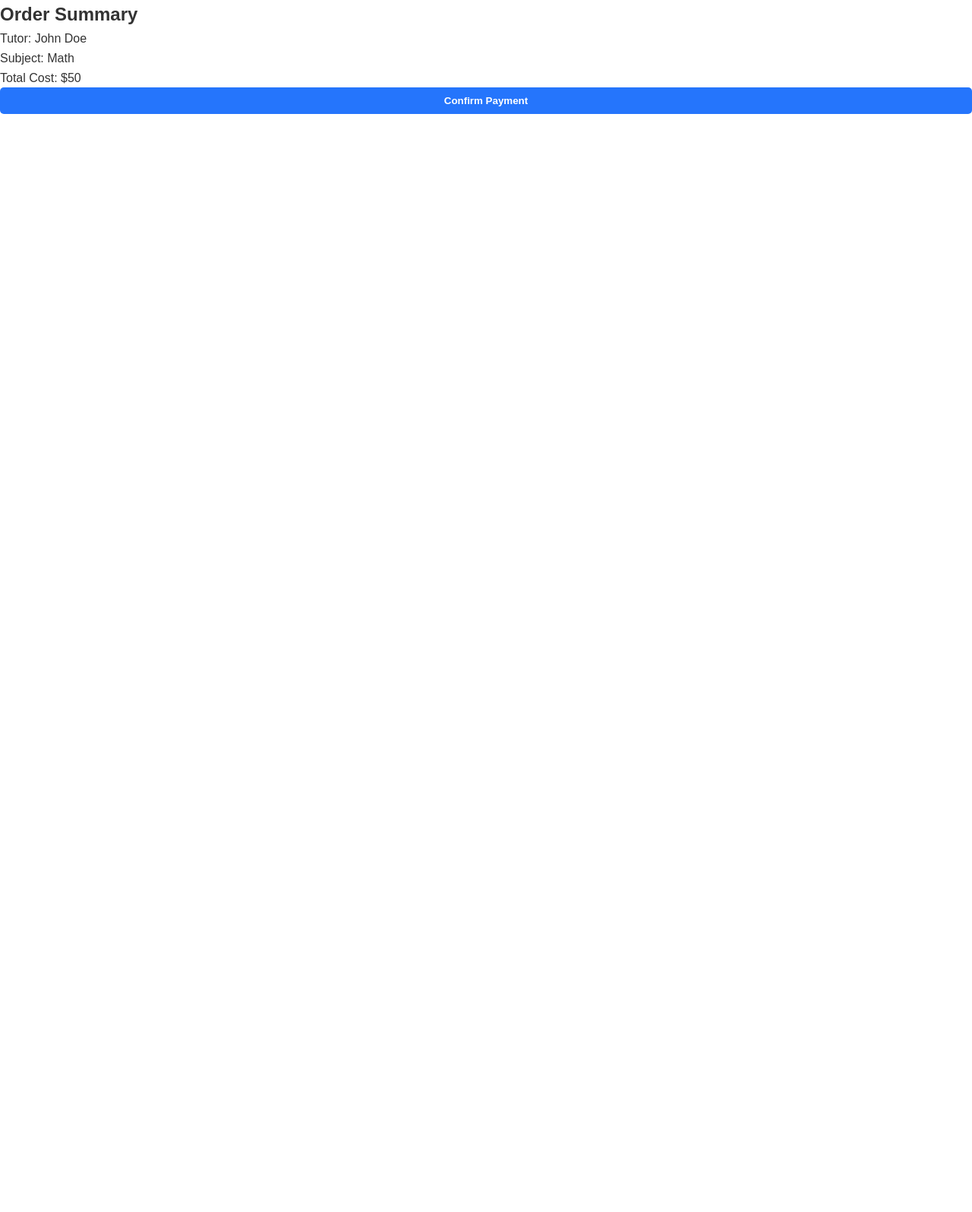
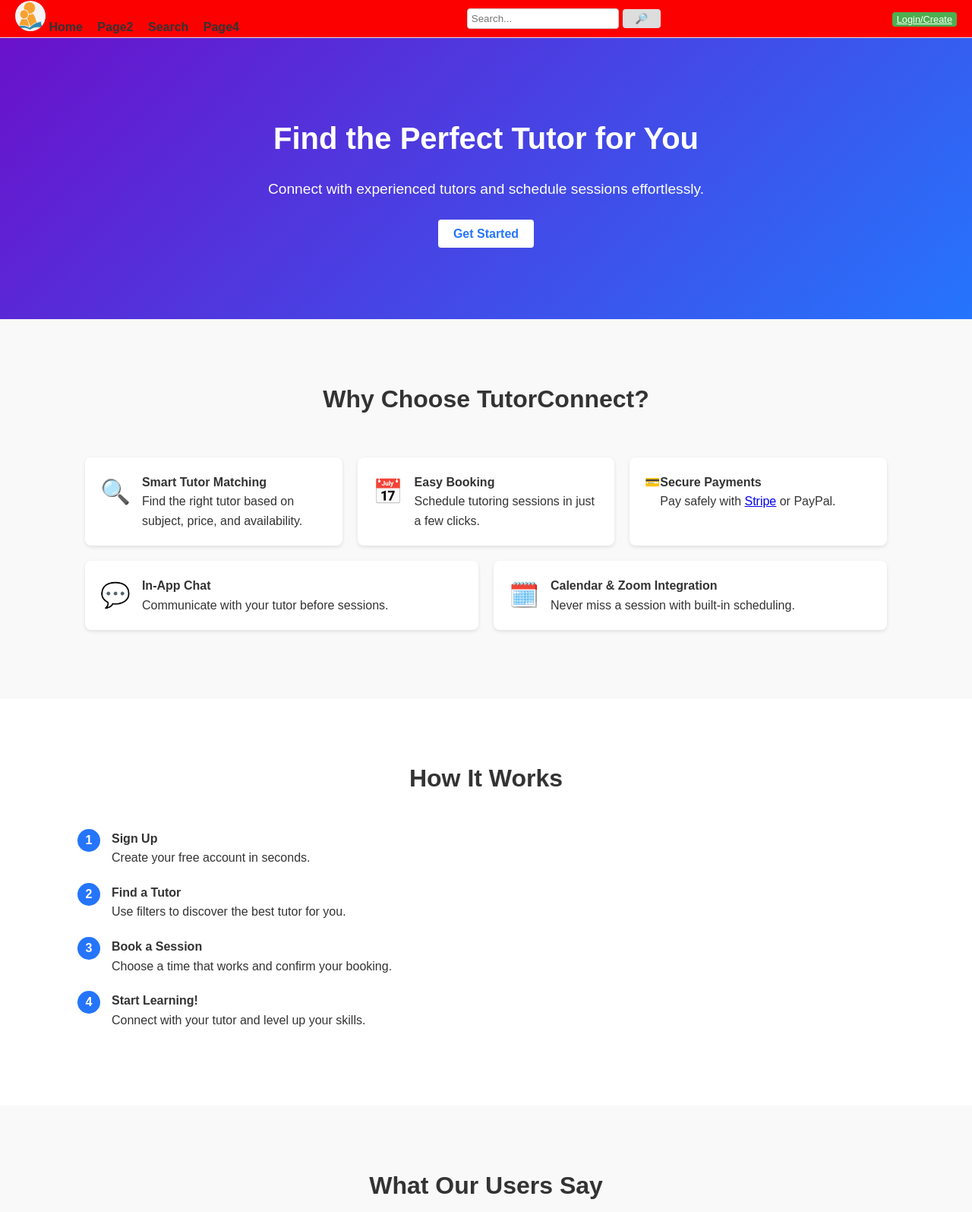
Before and after one commit to rockcm/SE2_TutorConnect, a Flask app: page / in a window 1280 px wide. Shown: the top 1595 px of the page at 76% size. Before the commit the page ends 150 px from the top, so only its background shows below. Run offline with Flask 3, Linux system fonts and the light colour scheme; data that the repository does not hold is empty; some libraries are stand-ins or nearby versions.

Commit message:
stripe payment framework

```diff
--- a/server.py
+++ b/server.py
@@ -10,10 +10,15 @@ app = Flask(__name__, static_folder="static", template_folder="templates")
 
 stripe.api_key = os.getenv("STRIPE_SECRET_KEY")
 
-# Serve the payment page
+# Serve the home page first
 @app.route("/")
 def home():
-    return render_template("payment.html")  # Ensure payment.html is inside the "templates" folder
+    return render_template("index.html")  # Ensure index.html exists in the templates folder
+
+# Serve the payment page
+@app.route("/payment")
+def payment():
+    return render_template("payment.html")  # Ensure payment.html exists in the templates folder
 
 @app.route('/create-payment-intent', methods=['POST'])
 def create_payment():
@@ -27,9 +32,10 @@ def create_payment():
             currency="usd"
         )
 
-        return jsonify({"clientSecret": payment_intent.client_secret})
+        return jsonify({'clientSecret': payment_intent['client_secret']})
+
     except Exception as e:
-        return jsonify(error=str(e)), 400
+        return jsonify({'error': str(e)}), 400
 
-if __name__ == '__main__':
-    app.run(port=5000, debug=True)
+if __name__ == "__main__":
+    app.run(debug=True)
--- a/index.html
+++ b/templates/index.html
@@ -6,7 +6,8 @@
     <meta name="viewport" content="width=device-width, initial-scale=1.0" />
     <title>TutorConnect - Welcome</title>
     <!-- Link to external CSS file -->
-    <link rel="stylesheet" href="style.css" />
+    <link rel="stylesheet" href="{{ url_for('static', filename='style.css') }}">
+    <script src="{{ url_for('static', filename='script.js') }}"></script>
   </head>
   <body>
     <!-- ==================== HEADER ==================== -->
@@ -140,12 +141,13 @@
             </div>
           </li>
           <li>
-            <span class="icon">💳</span>
+            <span clas="icon">💳</span>
             <div>
-              <strong>Secure Payments</strong>
-              <p>Pay safely with <a href="payment.html" class="payment-link">Stripe</a> or PayPal.</p>
-     	    </div>
-	  </li>
+             <strong>Secure Payments</strong>
+             <p>Pay safely with <a href="{{ url_for('payment') }}" class="payment-link">Stripe</a> or PayPal.</p>
+	   </div>
+
+  	</li>
 
           <li>
             <span class="icon">💬</span>
--- a/templates/payment.html
+++ b/templates/payment.html
@@ -4,7 +4,8 @@
     <meta charset="UTF-8">
     <meta name="viewport" content="width=device-width, initial-scale=1.0">
     <title>Stripe Payment</title>
-    <link rel="stylesheet" href="style.css">  <!-- Link to the shared CSS -->
+    <link rel="stylesheet" href="{{ url_for('static', filename='style.css') }}">
+    <script src="{{ url_for('static', filename='script.js') }}"></script>
     <script src="https://js.stripe.com/v3/"></script>
 </head>
 <body>
@@ -20,19 +21,27 @@
 
     <div id="payment-message"></div>
 
+    <!-- Back to Home Button -->
+    <br>
+    <a href="/">
+        <button>Back to Home</button>
+    </a>
+
     <script>
-    const stripe = Stripe("pk_test_51QyfE1Q2RFJ8x0HFF7lPr4xBHIytExHKkRaYWIz4EjMIsO6XVqGwDIyN1lpYBcjwdX1zfWMTGFPhYOEHefpPdF1l00wm4xupWK");  // Use your actual public key
+        const stripe = Stripe("pk_test_51QyfE1Q2RFJ8x0HFF7lPr4xBHIytExHKkRaYWIz4EjMIsO6XVqGwDIyN1lpYBcjwdX1zfWMTGFPhYOEHefpPdF1l00wm4xupWK");
 
         async function initPayment() {
-        const response = await fetch("http://127.0.0.1:5000/create-payment-intent", {
+            const response = await fetch("/create-payment-intent", {
                 method: "POST",
                 headers: { "Content-Type": "application/json" },
                 body: JSON.stringify({ amount: 5000 }) // $50.00 in cents
             });
+
             if (!response.ok) {
                 console.error("Failed to fetch:", response.status, response.statusText);
                 return;
             }
+
             const { clientSecret } = await response.json();
 
             const elements = stripe.elements();
@@ -45,8 +54,11 @@
                     payment_method: { card: cardElement }
                 });
 
+                if (error) {
+                    document.getElementById("payment-message").textContent = "Payment Failed: " + error.message;
+                } else {
                     document.getElementById("payment-message").textContent = "Payment Successful!";
-
+                }
             });
         }
 
```
Also changed, not shown: static/script.js (added). Lines whose indentation alone changed are shown as unchanged.
